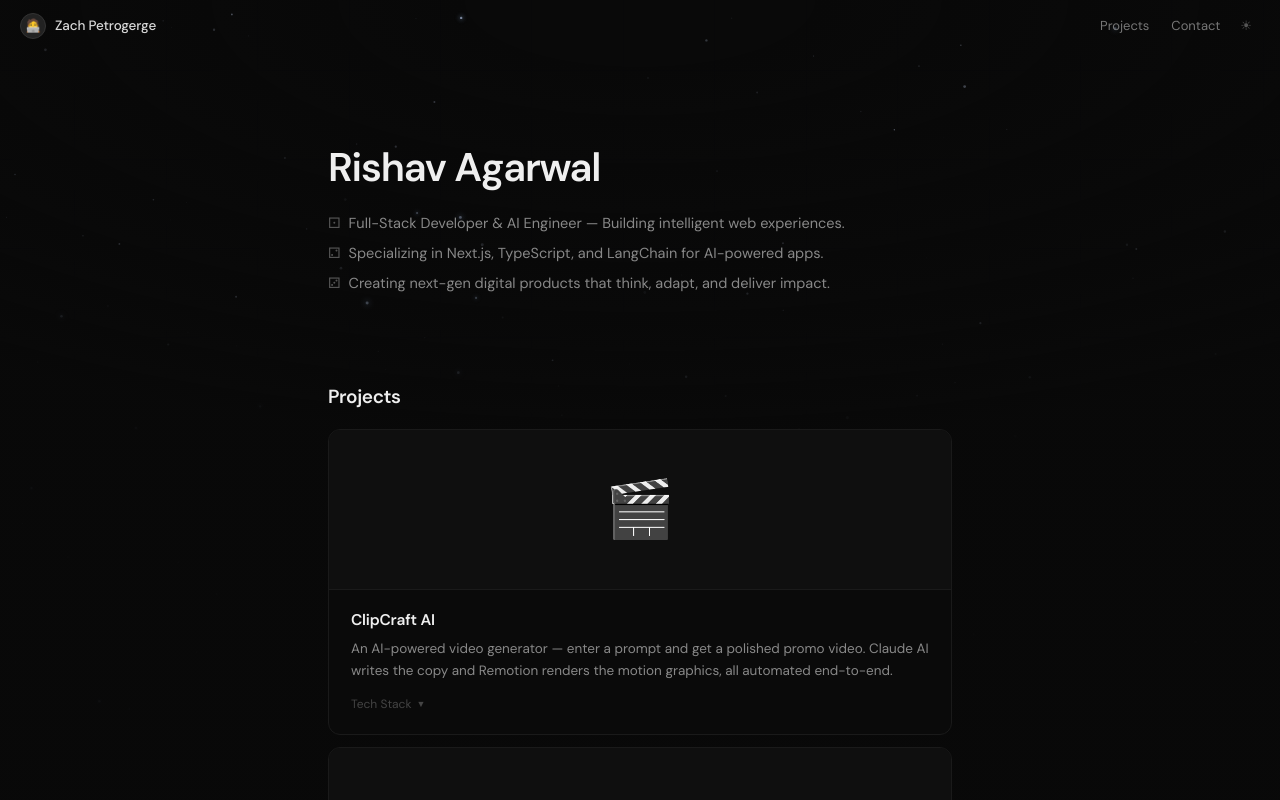
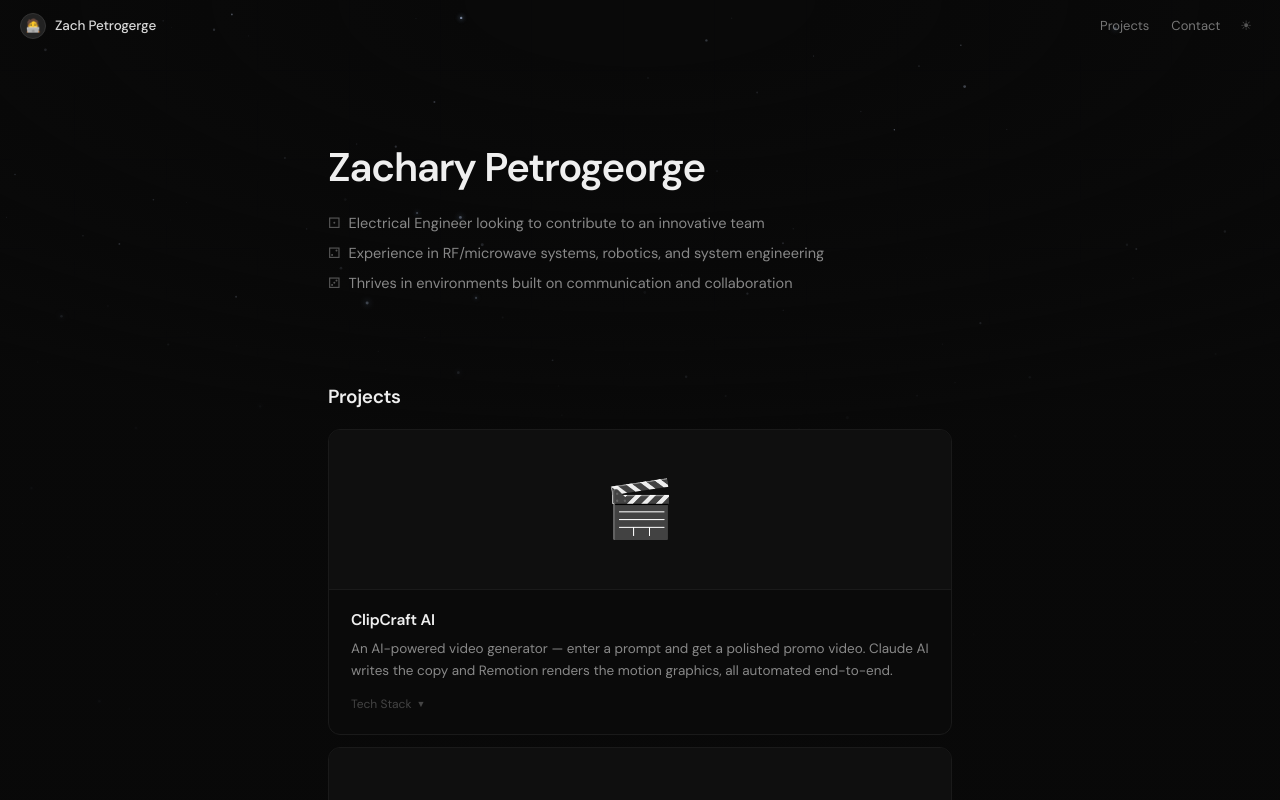
Before and after one commit to zpetrogeorge1/-my_portfolio, a React (Vite) app: page / in a window 1280 px wide. Shown: the top 800 px of the page. Built offline with nearby package versions, Linux system fonts and the light colour scheme.

Commit message:
Changed introduction section

```diff
--- a/src/components/sections/Hero.jsx
+++ b/src/components/sections/Hero.jsx
@@ -1,8 +1,8 @@
 export default function Hero({ fg, muted }) {
   const lines = [
-    ["⚀", "Full-Stack Developer & AI Engineer — Building intelligent web experiences."],
-    ["⚁", "Specializing in Next.js, TypeScript, and LangChain for AI-powered apps."],
-    ["⚂", "Creating next-gen digital products that think, adapt, and deliver impact."],
+    ["⚀", "Electrical Engineer looking to contribute to an innovative team"],
+    ["⚁", "Experience in RF/microwave systems, robotics, and system engineering"],
+    ["⚂", "Thrives in environments built on communication and collaboration"],
   ];
 
   return (
@@ -16,7 +16,7 @@ export default function Hero({ fg, muted }) {
           animation: "fadeUp .65s cubic-bezier(.4,0,.2,1) both",
         }}
       >
-        Rishav Agarwal
+        Zachary Petrogeorge
       </h1>
 
       <div style={{ display: "flex", flexDirection: "column", gap: 7 }}>
```
